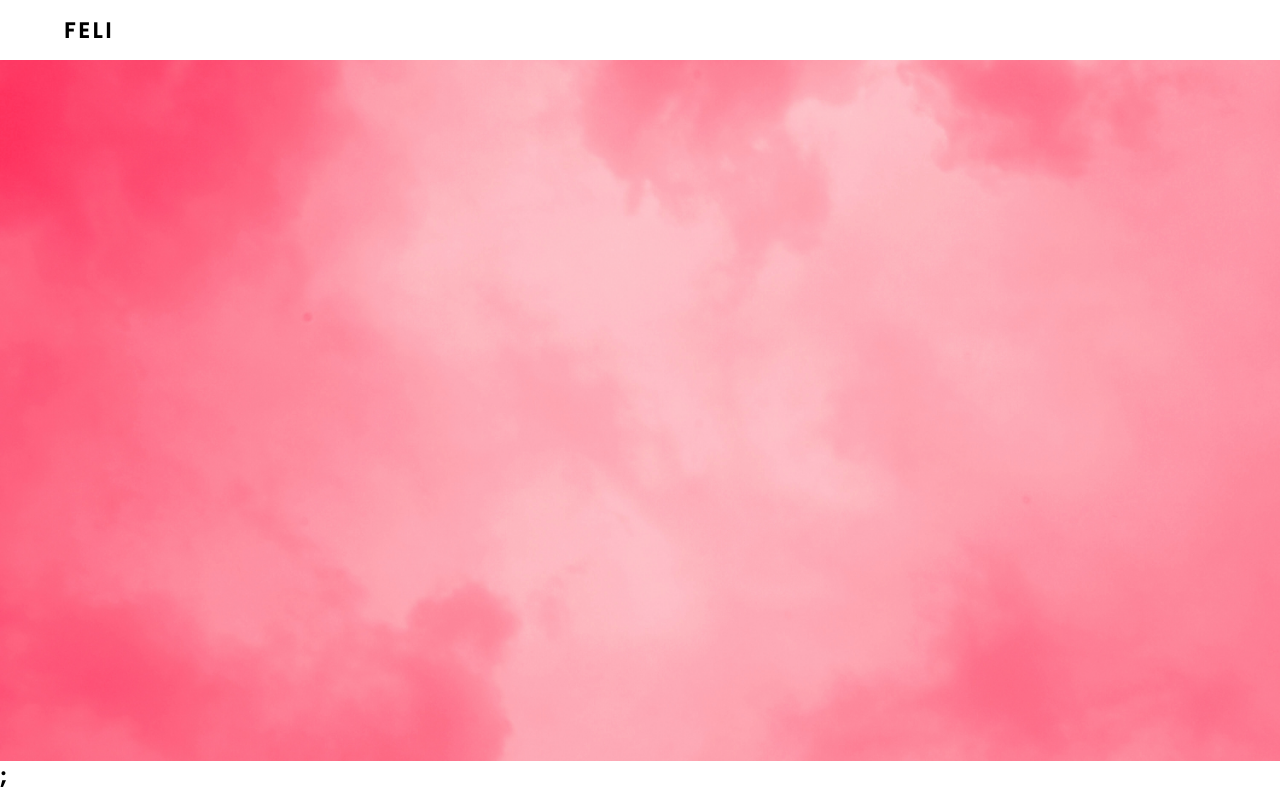
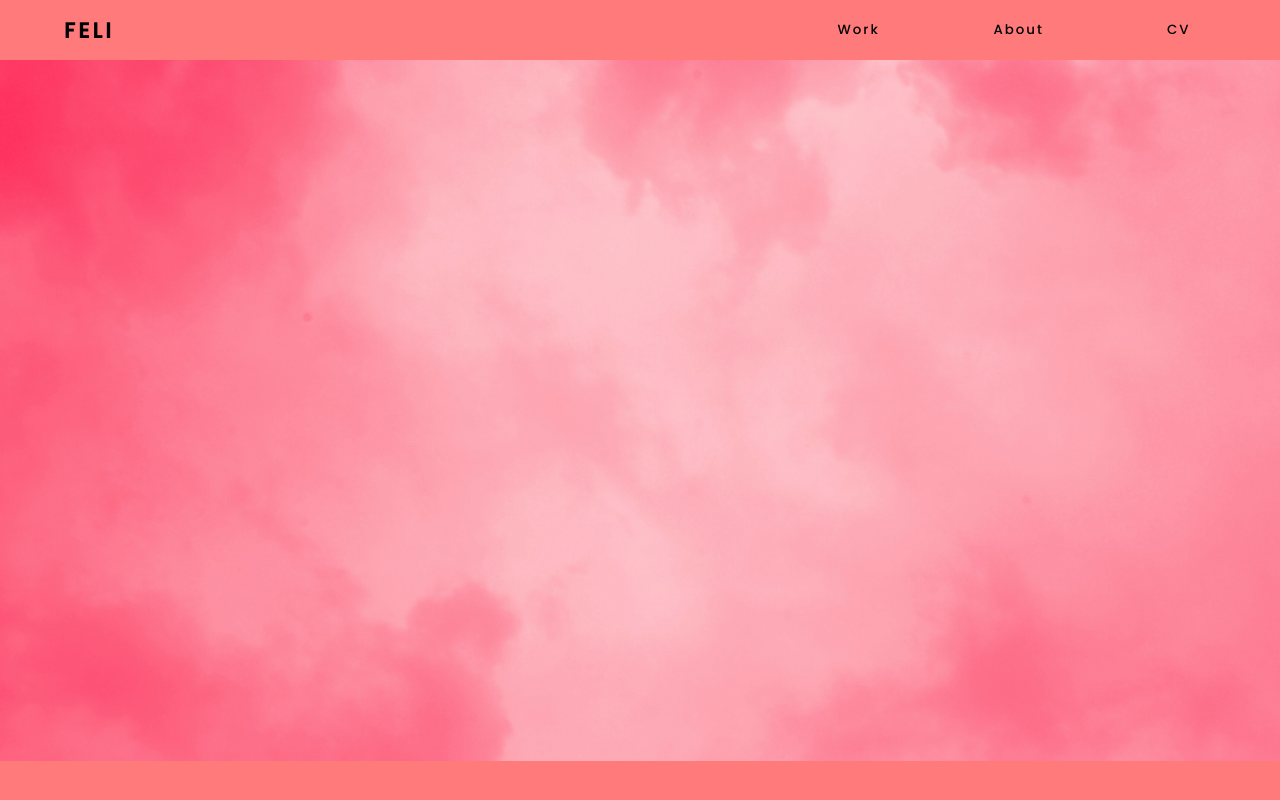
Before and after one commit to FeliKroder/FeliKroder.github.io, a Next.js app: page / in a window 1280 px wide. Built offline with nearby package versions, Linux system fonts and the light colour scheme.

Commit message:
Style NavigationBar and NavigationListItems with FlexBox and GlobalStyle-Variables

```diff
--- a/components/AboveTheFold/index.jsx
+++ b/components/AboveTheFold/index.jsx
@@ -1,12 +1,14 @@
 import { StyledContainer } from "@/design-system/StyledContainer";
 import { StyledImage } from "@/design-system/StyledImage";
 import { StyledHeader } from "@/design-system/StyledHeader";
+import MainNavigation from "@/components/MainNavigation";
 
 export default function AboveTheFold() {
   return (
     <div>
       <StyledHeader>
         <p>Feli</p>
+        <MainNavigation></MainNavigation>
       </StyledHeader>
       <StyledContainer>
         <StyledImage
--- /dev/null
+++ b/components/MainNavigation/index.jsx
@@ -0,0 +1,33 @@
+import {
+  StyledNavigationBar,
+  StyledNavigationItem,
+} from "@/design-system/StyledMainNavigation";
+
+export default function MainNavigation() {
+  return (
+    <div>
+      <nav aria-label="Mainnavigation">
+        <StyledNavigationBar>
+          <StyledNavigationItem>
+            {/* <a> */}
+            {/* <svg></svg> */}
+            <span>Work</span>
+            {/* </a> */}
+          </StyledNavigationItem>
+          <StyledNavigationItem>
+            {/* <a> */}
+            {/* <svg></svg> */}
+            <span>About</span>
+            {/* </a> */}
+          </StyledNavigationItem>
+          <StyledNavigationItem>
+            {/* <a> */}
+            {/* <svg></svg> */}
+            <span>CV</span>
+            {/* </a> */}
+          </StyledNavigationItem>
+        </StyledNavigationBar>
+      </nav>
+    </div>
+  );
+}
--- a/design-system/GlobalStyle.js
+++ b/design-system/GlobalStyle.js
@@ -7,21 +7,25 @@ const poppins = Poppins({
 });
 
 export const GlobalStyle = createGlobalStyle`
+:root{
+  --primary-color: #ff7b7b;
+  --secondary-color: #ff0000;
+  --accent-color: #ff0065;
+  --accent-color-light: #ffa8b2;
+}
+
 *,
 *::before,
 *::after {
   box-sizing: border-box;
   padding: 0;
   margin: 0;
-  font-family: ${poppins.style.fontFamily};
-  font-size: 16pt;
-  font-weight: 1000;
-  text-transform: uppercase;
-  letter-spacing: 0.15em;
 }
 
 body {
-
+  font-family: ${poppins.style.fontFamily};
+  background-color: var(--primary-color);
+  color: #000000
     }
   }
 
--- a/design-system/StyledHeader.js
+++ b/design-system/StyledHeader.js
@@ -1,10 +1,18 @@
 import styled from "styled-components";
 
-export const StyledHeader = styled.div`
+export const StyledHeader = styled.h2`
   height: 60px;
   display: flex;
-  justify-content: left;
+  justify-content: space-between;
   align-items: center;
   overflow: hidden;
-  padding-left: 3em;
+  padding: 0 1em 0 3em;
+  font-size: 16pt;
+  font-weight: 600;
+  text-transform: uppercase;
+  letter-spacing: 0.15em;
+
+  @media (max-width: 428px) {
+    padding: 0 0 0 2em;
+  }
 `;
--- /dev/null
+++ b/design-system/StyledMainNavigation.js
@@ -0,0 +1,33 @@
+import styled from "styled-components";
+
+export const StyledNavigationBar = styled.ul`
+  display: flex;
+  justify-content: flex-end;
+  list-style: none;
+`;
+
+export const StyledNavigationItem = styled.li`
+  text-align: center;
+  width: 12em;
+  padding: 1.6em 0.1em 1.6em 0.1em;
+  cursor: pointer;
+  font-size: 10pt;
+  font-weight: 500;
+  text-transform: none;
+  letter-spacing: 0.15em;
+  background-color: var(--primary-color);
+  transition: background-color 0.4s ease;
+
+  &:hover {
+    background-color: var(--accent-color);
+  }
+
+  &:active {
+    background-color: var(--secondary-color);
+  }
+
+  @media (max-width: 428px) {
+    width: 6.5em;
+    padding: 1.6em 0.1em 1.6em 0.1em;
+  }
+`;
--- a/pages/_app.jsx
+++ b/pages/_app.jsx
@@ -6,7 +6,8 @@ export default function App({ Component, pageProps }) {
     <>
       {/* <Layout> */}
       <GlobalStyle />
-      <Component {...pageProps} />;{/* </Layout> */}
+      <Component {...pageProps} />
+      {/* </Layout> */}
     </>
   );
 }
```
